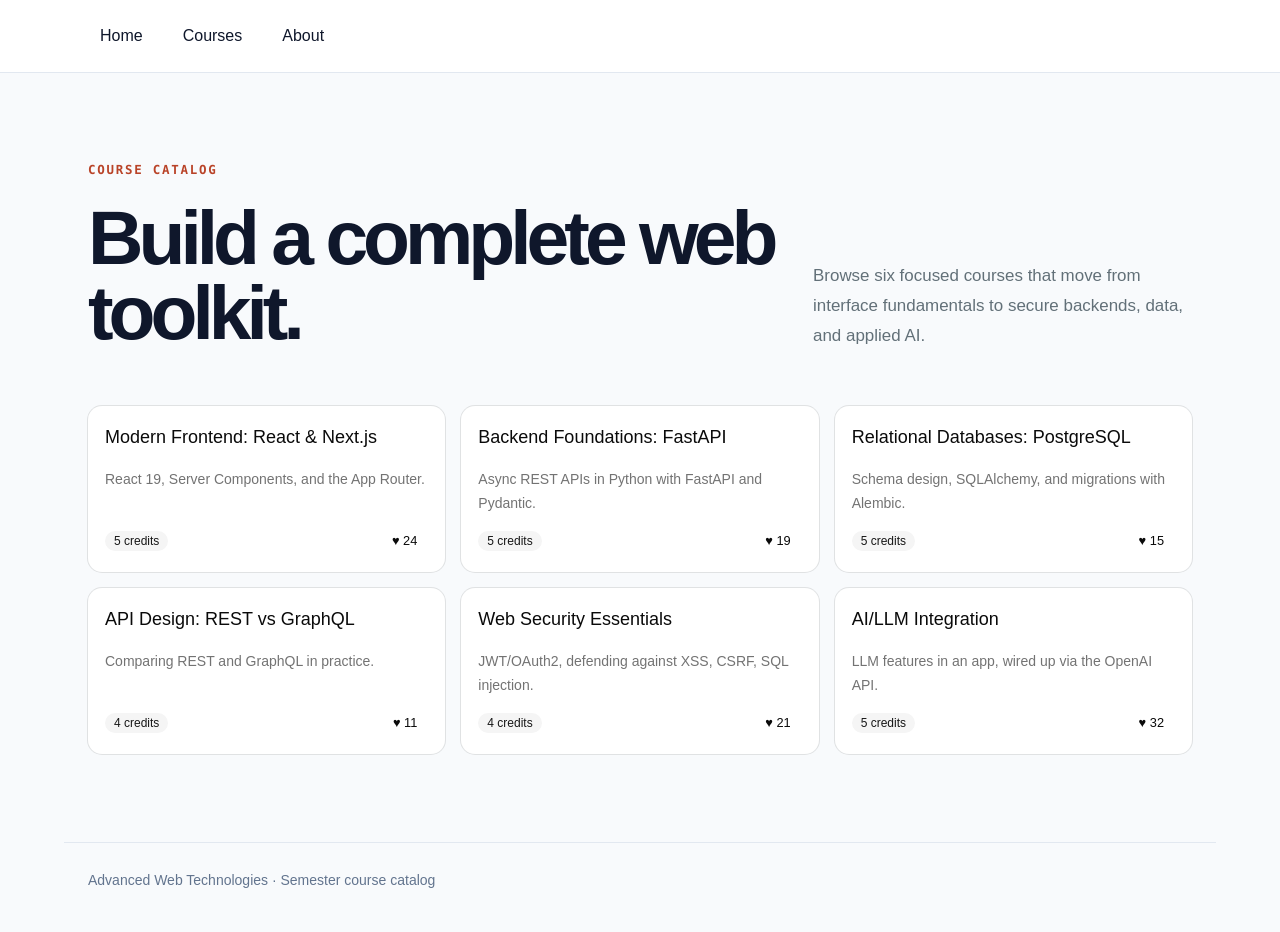
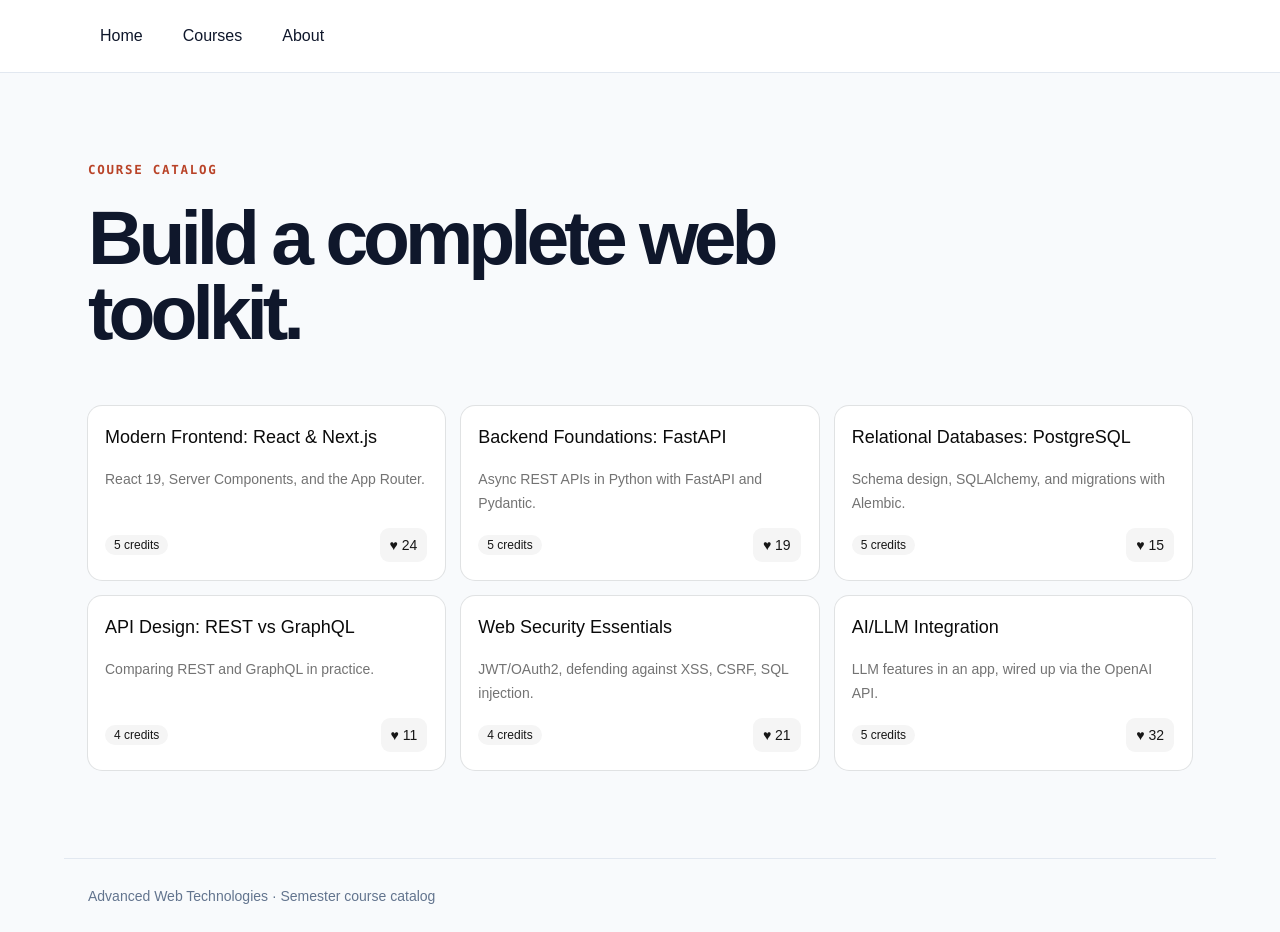
Before and after one commit to KaioshinKami/advWebLab, a Next.js app: page /courses in a window 1280 px wide. Built offline with nearby package versions, Linux system fonts and the light colour scheme.

Commit message:
style: refine course catalog layout

```diff
--- a/app/courses/page.tsx
+++ b/app/courses/page.tsx
@@ -20,10 +20,6 @@ export default async function CoursesPage() {
             Build a complete web toolkit.
           </h1>
         </div>
-        <p className="text-[1.06rem] leading-[1.75] text-[#627078] dark:text-slate-300">
-          Browse six focused courses that move from interface fundamentals to
-          secure backends, data, and applied AI.
-        </p>
       </div>
 
       <div className="grid grid-cols-1 gap-4 sm:grid-cols-2 lg:grid-cols-3">
--- a/components/CourseCard.tsx
+++ b/components/CourseCard.tsx
@@ -36,8 +36,8 @@ export default function CourseCard({
           <div className="mt-auto flex items-center justify-between gap-3">
             <Badge variant="secondary">{credits} credits</Badge>
             <Button
-              variant="ghost"
-              size="sm"
+              variant="secondary"
+              size="lg"
               type="button"
               className="dark:hover:bg-slate-800 dark:hover:text-white"
             >
```
